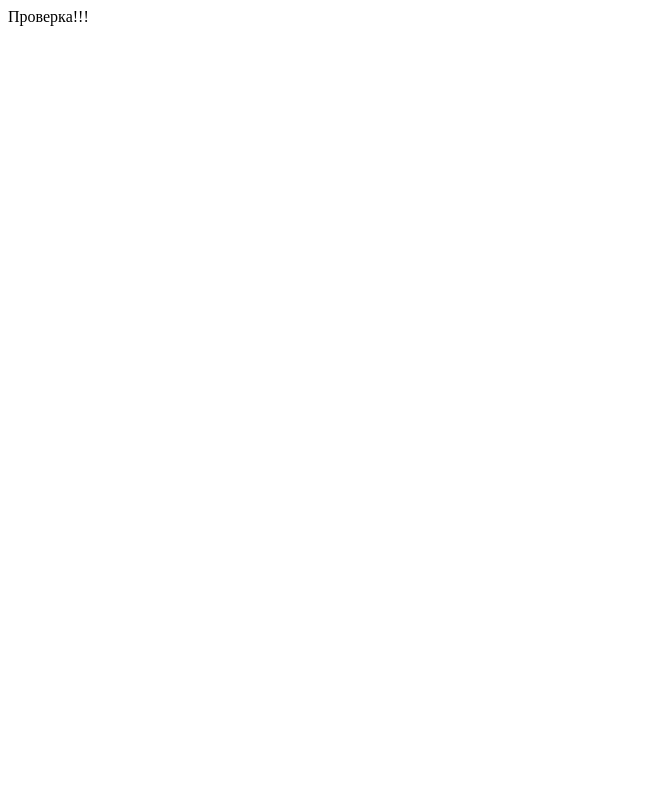
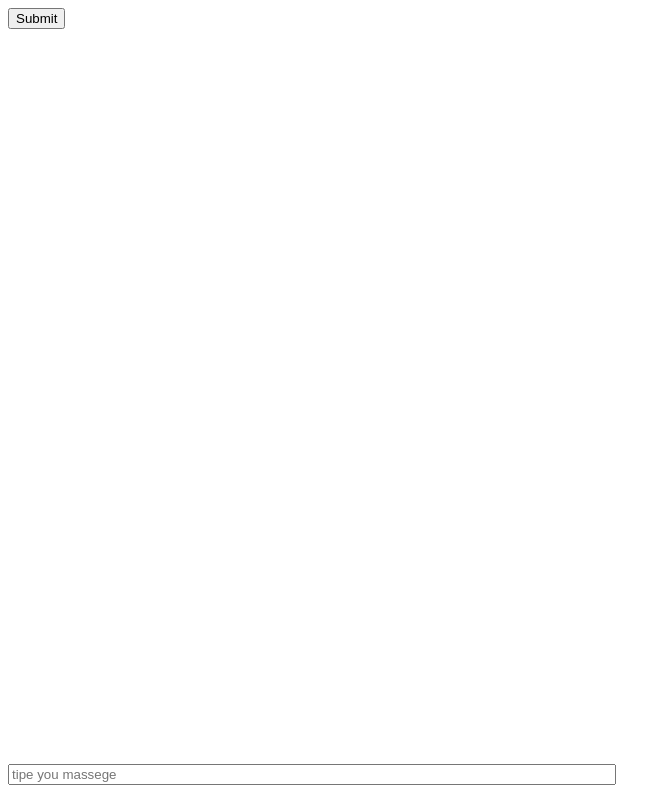
Before and after one commit to GeometricEath/chat_project, a website: page index.html in a window 1280 px wide. Shown: the whole page, without its empty margins (0-671 px from the left). Drawn offline with Linux system fonts and the light colour scheme.

Commit message:
add field

```diff
--- a/index.html
+++ b/index.html
@@ -1,12 +1,19 @@
 <!DOCTYPE html>
-<html lang="en">
+<html lang="ru">
 <head>
     <meta charset="UTF-8">
     <meta name="viewport" content="width=device-width, initial-scale=1.0">
     <meta http-equiv="X-UA-Compatible" content="ie=edge">
     <title>Document</title>
+    <link rel="stylesheet" href="./src/styles/index.css">
 </head>
 <body>
-    Проверка!!!
+    <div class="app">
+
+    </div>
+    <script type="module">
+    import './src/index.js'
+    </script>
+
 </body>
 </html>
--- a/package.json
+++ b/package.json
@@ -4,7 +4,8 @@
   "description": "Учебный проект по созданию чата",
   "main": "index.js",
   "scripts": {
-    "test": "echo \"Error: no test specified\" && exit 1"
+    "test": "echo \"Error: no test specified\" && exit 1",
+    "start": "node_modules/.bin/static-livereload --path ."
   },
   "repository": {
     "type": "git",
--- a/src/components/app/app.js
+++ b/src/components/app/app.js
@@ -0,0 +1,20 @@
+import Field from '../field/field.js';
+// import Chat from '../chat/chat.js';S
+
+export default class App{
+    constructor(){
+        this.app_elem = document.querySelector('.app');
+        this.field = new Field(this.app_elem);
+    }
+    static get chat(){
+        return new Chat();
+    }
+    // static get field(){
+    //     return new Field();
+    // }
+
+    render(){
+        this.field.render(this.app_elem);
+
+    }
+}
--- a/src/components/field/field.js
+++ b/src/components/field/field.js
@@ -0,0 +1,24 @@
+'use stirct'
+
+
+export default class Field {
+    constructor(el) {
+        this.elem = el;
+
+    }
+
+    render(){
+        let obj = document.createElement('object');
+        obj.innerHTML = this.template();
+        this.elem.appendChild(obj);
+    }
+    template() {
+        return `
+        <div class="app_field">
+        <input type="text" class="app_field_inp" placeholder="tipe you massege">
+
+        <input type="submit" class="app_field_submit" value="Submit">
+        </div>
+       `
+    }
+}
--- /dev/null
+++ b/src/index.js
@@ -0,0 +1,4 @@
+import App from './components/app/app.js';
+
+const aplication = new App();
+aplication.render();
--- /dev/null
+++ b/src/styles/index.css
@@ -0,0 +1,5 @@
+.app_field_inp{
+    width: 600px;
+    position: absolute;
+    bottom: 15px;
+}
```
Also changed, not shown: src/modules/view.js (added, +14 -0 lines), src/styles/field.css (added).
